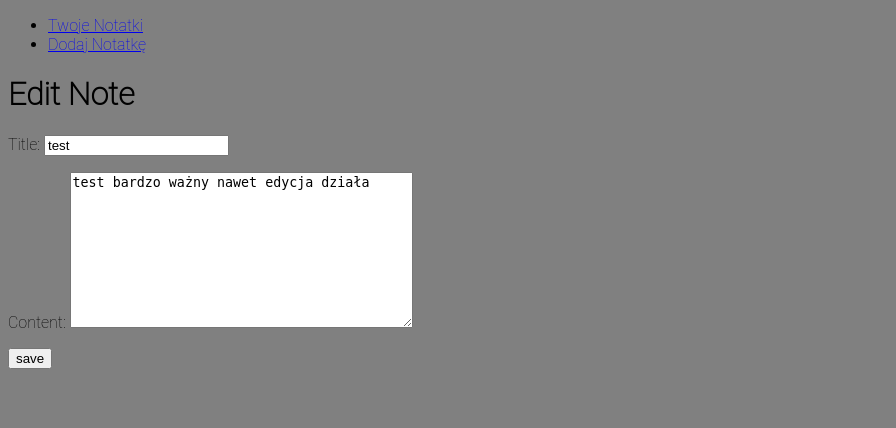
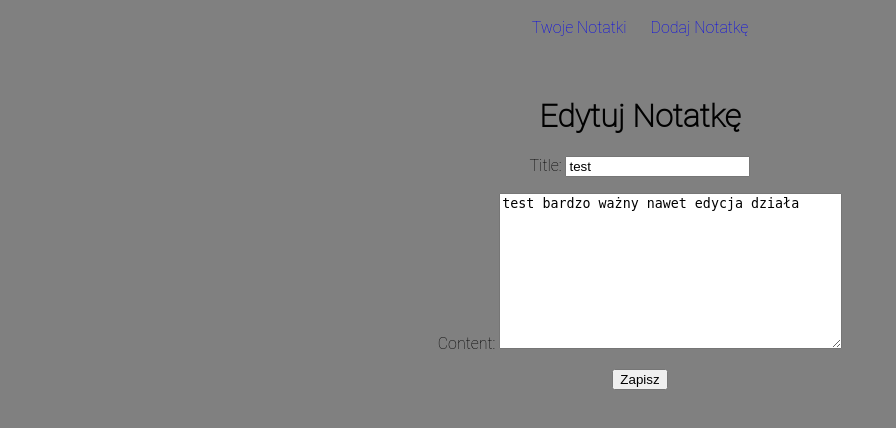
Before and after one commit to szymi18/notes, a Django app: page /note/1/edit/ in a window 1280 px wide. Shown: the top 428 px of the page, without its empty margins (0-896 px from the left). Run offline with Django 4.2, Linux system fonts and the light colour scheme; data comes from the database, SQL or seed files in the repository; both versions use the stored data as it was after the commit.

Commit message:
repair add notes

```diff
--- a/notesApp/static/css/style.css
+++ b/notesApp/static/css/style.css
@@ -1,4 +1,34 @@
 body {
     font-family: "Roboto Thin";
     background-color: gray;
+
 }
+
+main {
+    max-width: 600px;
+    margin: 50px auto;
+    padding: 0 20px;
+    text-align: center;
+}
+
+nav ul {
+    padding: 0;
+    margin: 0;
+    text-align: center;
+    color: black;
+
+
+}
+
+nav ul li {
+    display: inline-block;
+    margin: 10px;
+    color: mediumaquamarine;
+
+}
+
+a {
+    text-decoration: none;
+
+
+}
--- a/notesApp/templates/base.html
+++ b/notesApp/templates/base.html
@@ -1,8 +1,8 @@
 {% load static %}
-
 <!DOCTYPE html>
 <html>
 <head>
+    <meta charset="UTF-8">
     <title>Notatki</title>
     <link rel="stylesheet" type="text/css" href="{% static 'css/style.css' %}">
 </head>
--- a/notesApp/templates/notes/note_form.html
+++ b/notesApp/templates/notes/note_form.html
@@ -1,11 +1,10 @@
 {% extends 'base.html' %}
 
 {% block content %}
-    <h1>{% if form.instance.pk %}Edit Note{% else %}Create New Note{% endif %}</h1>
-    <form method="post">
-    {%  csrf_token %}
+  <h1>{% if form.instance.pk %}Edytuj Notatkę{% else %}Stwórz nową notatkę{% endif %}</h1>
+  <form method="post">
+    {% csrf_token %}
     {{ form.as_p }}
-    <button type="submit">save</button>
-    </form>
-
+    <button type="submit">Zapisz</button>
+  </form>
 {% endblock %}
--- a/notesApp/urls.py
+++ b/notesApp/urls.py
@@ -8,4 +8,5 @@ urlpatterns = [
     path('note/<int:pk>/',views.note_detail, name="note_detail"),
     path('note/<int:pk>/edit/', views.note_edit, name='note_edit'),
     path('note/new/', views.note_create, name='note_create'),
+
 ]
--- a/notesApp/views.py
+++ b/notesApp/views.py
@@ -1,3 +1,4 @@
+from django.http import HttpResponse
 from django.shortcuts import render, redirect, get_object_or_404
 
 from notesApp.models import Note
@@ -8,6 +9,7 @@ def note_list(request):
     notes = Note.objects.all()
     return render(request, 'notes/note_list.html', {'notes' : notes})
 
+
 def note_create(request):
     if request.method == 'POST':
         form = NoteForm(request.POST)
@@ -15,10 +17,14 @@ def note_create(request):
             note = form.save(commit=False)
             note.author = request.user
             note.save()
-            return redirect('note_detail', pk=note.pk)
-        else:
-            form = NoteForm()
-        return render(request, 'notes/note_form.html', {'form' : form})
+
+            return redirect('notesApp:note_detail', pk=note.pk)
+
+    else:
+        form = NoteForm()
+
+    return render(request, 'notes/note_form.html', {'form': form})
+
 
 
 def note_detail(request, pk):
@@ -33,7 +39,7 @@ def note_edit(request, pk):
             note = form.save(commit=False)
             note.author = request.user
             note.save()
-            return redirect('note_detail', pk=note.pk)
+            return redirect('notesApp:note_detail', pk=note.pk)
     else:
         form = NoteForm(instance=note)
     return render(request, 'notes/note_form.html', {'form' : form})
```
Also changed, not shown: db.sqlite3.
